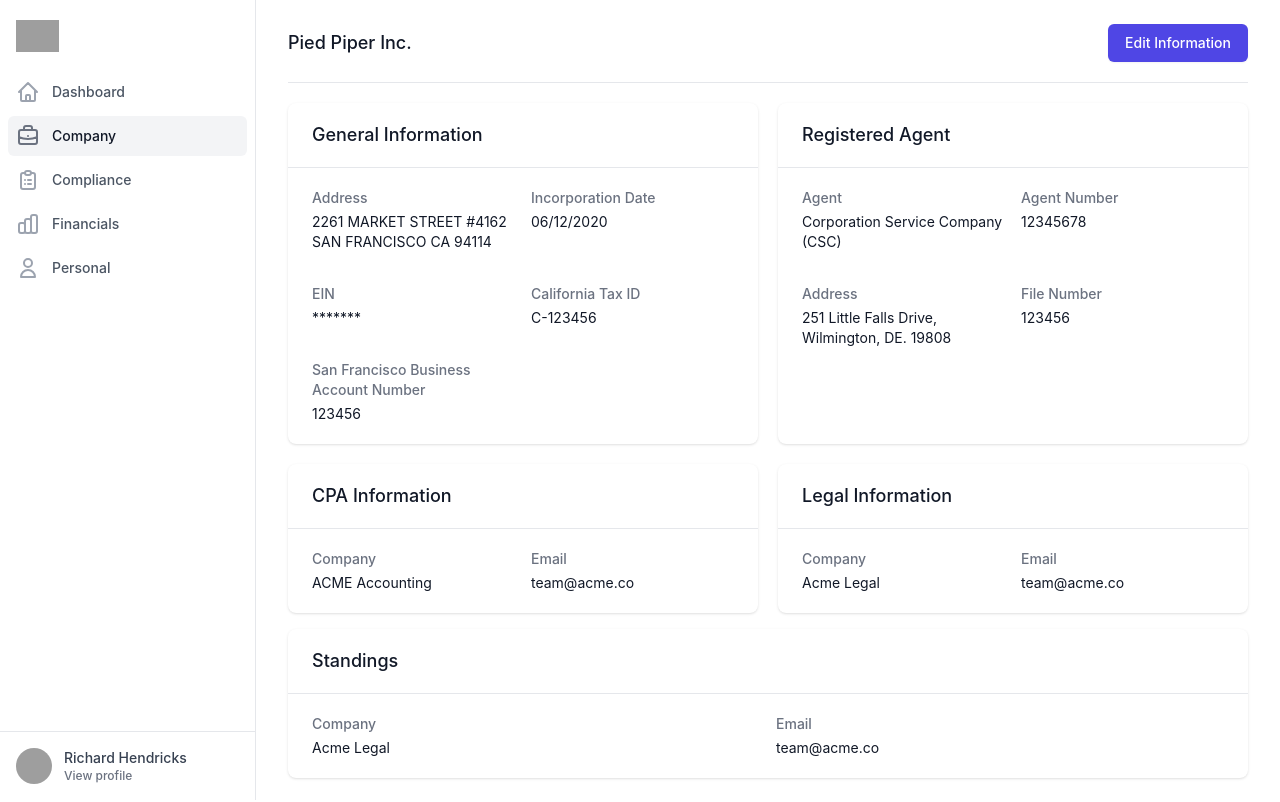
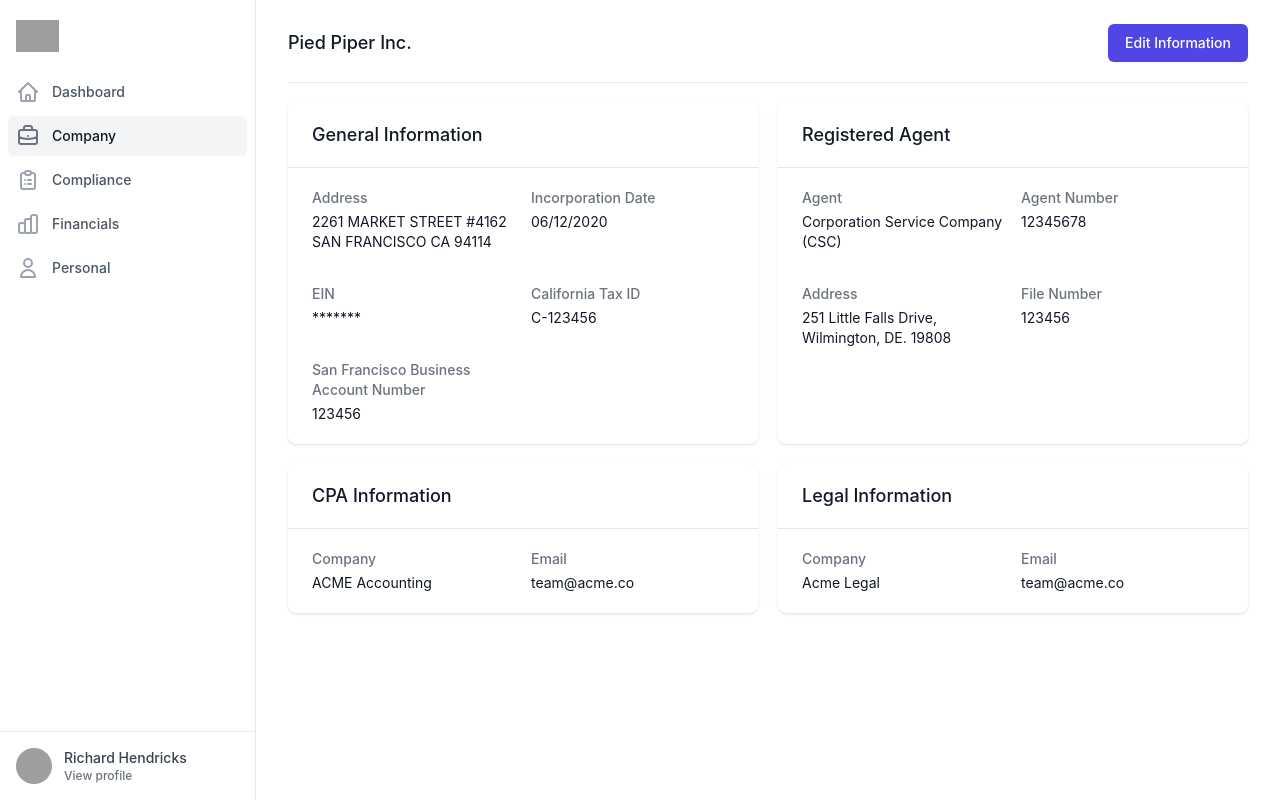
Before and after one commit to iporollo/complice-poc, a React (Create React App) app: page /company in a window 1280 px wide. Built offline with nearby package versions, Linux system fonts and the light colour scheme; grey boxes are pictures that could not be loaded.

Commit message:
remove company page standings

```diff
--- a/src/components/Company/Company.jsx
+++ b/src/components/Company/Company.jsx
@@ -22,9 +22,9 @@
         <div className="max-w-7xl mx-auto px-4 sm:px-6 md:px-8 mt-4">
           <InfoCards />
         </div>
-        <div className="max-w-7xl mx-auto px-4 sm:px-6 md:px-8 mt-4">
+        {/* <div className="max-w-7xl mx-auto px-4 sm:px-6 md:px-8 mt-4">
           <BusinessStanding />
-        </div>
+        </div> */}
       </div>
     </main>
   );
```
